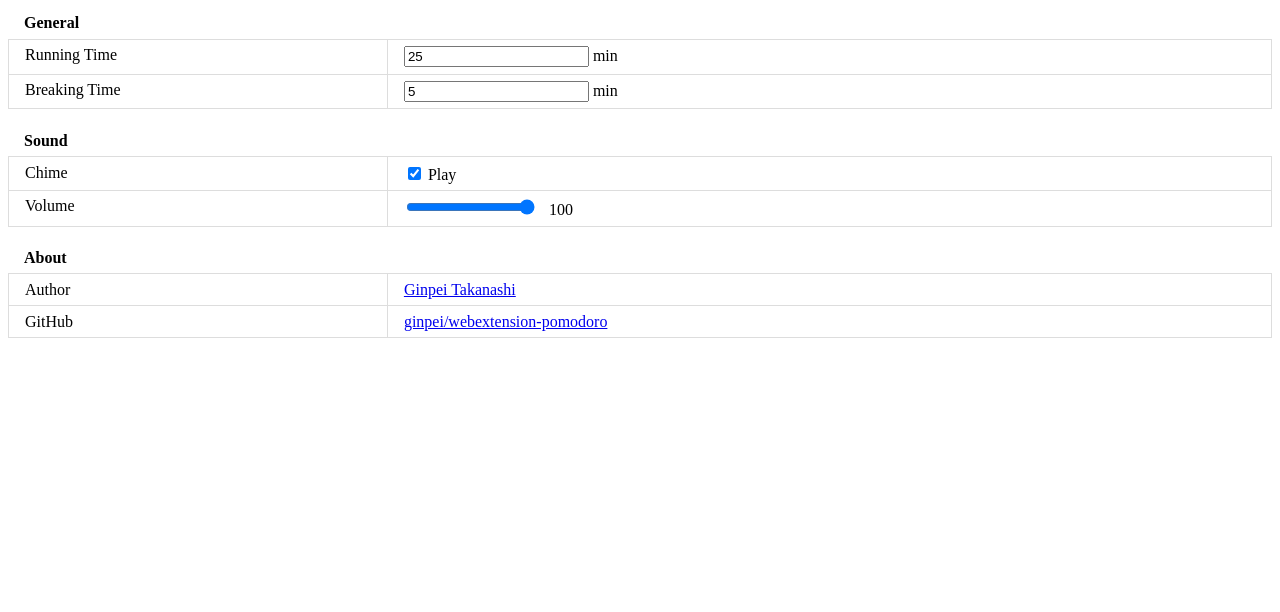
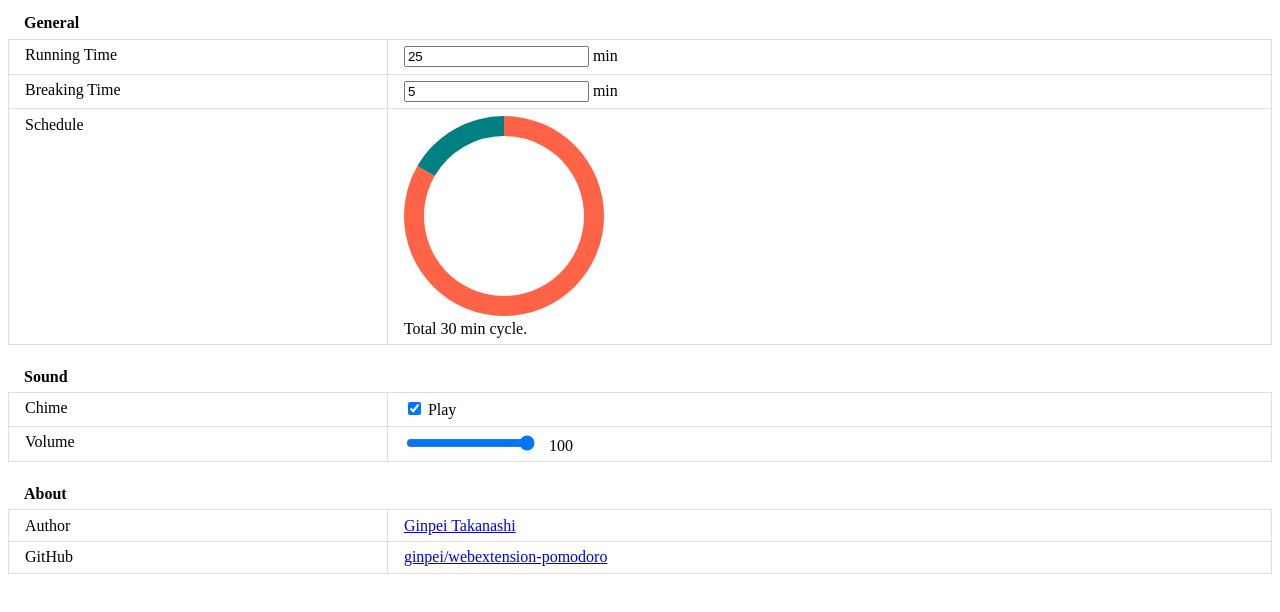
Before and after one commit to ginpei/webextension-pomodoro, a browser extension: page extension/options_ui/settings.html in a window 1280 px wide. Drawn offline with Linux system fonts and the light colour scheme.

Commit message:
show schedule in settings

```diff
--- a/extension/options_ui/SettingsPageController.js
+++ b/extension/options_ui/SettingsPageController.js
@@ -1,3 +1,5 @@
+/* globals ScheduleChart */
+
 // eslint-disable-next-line no-unused-vars
 class SettingsPageController {
   constructor ({ settings }) {
@@ -5,12 +7,17 @@ class SettingsPageController {
 
     this.elRunningDurationMin = document.querySelector('#runningDurationMin');
     this.elBreakingDurationMin = document.querySelector('#breakingDurationMin');
+    this.elTotalDurationMin = document.querySelector('#totalDurationMin');
     this.elPlayChime = document.querySelector('#playChime');
     this.elChimeVolume = document.querySelector('#chimeVolume');
     this.elChimeVolumeValue = document.querySelector('#chimeVolumeValue');
   }
 
   async start () {
+    this.chart = new ScheduleChart({
+      el: document.querySelector('#scheduleChart'),
+    });
+
     this.elRunningDurationMin.oninput = () => {
       this.save();
     };
@@ -29,17 +36,36 @@ class SettingsPageController {
       this.render();
     };
 
+    browser.storage.onChanged.addListener(async () => {
+      await this.settings.load();
+      this.render();
+    });
+
     await this.settings.load();
     this.render();
   }
 
   render () {
-    this.elRunningDurationMin.value = this.settings.runningDurationMin;
-    this.elBreakingDurationMin.value = this.settings.breakingDurationMin;
-    this.elPlayChime.checked = this.settings.playChime;
-    this.elChimeVolume.value = this.settings.chimeVolume;
-    this.elChimeVolume.disabled = !this.settings.playChime;
-    this.elChimeVolumeValue.textContent = this.settings.chimeVolume;
+    const s = this.settings;
+    const { runningDurationMin, breakingDurationMin } = s;
+
+    this.elRunningDurationMin.value = runningDurationMin;
+    this.elBreakingDurationMin.value = breakingDurationMin;
+    this.elTotalDurationMin.textContent = runningDurationMin + breakingDurationMin;
+    this.elPlayChime.checked = s.playChime;
+    this.elChimeVolume.value = s.chimeVolume;
+    this.elChimeVolume.disabled = !s.playChime;
+    this.elChimeVolumeValue.textContent = s.chimeVolume;
+
+    this.renderChart();
+  }
+
+  renderChart () {
+    this.chart.render({
+      runningDuration: this.settings.runningDuration,
+      breakingDuration: this.settings.breakingDuration,
+      active: false,
+    });
   }
 
   async save () {
--- a/extension/options_ui/settings.html
+++ b/extension/options_ui/settings.html
@@ -18,6 +18,13 @@
       <tr>
         <th>Breaking Time</th>
         <td><input id="breakingDurationMin" type="number" min="1" /> min</td>
+      </tr>
+      <tr>
+        <th>Schedule</th>
+        <td>
+          <canvas id="scheduleChart" width="200" height="200" viewbox="0 0 200 200"></canvas>
+          <div>Total <span id="totalDurationMin"></span> min cycle.</div>
+        </td>
       </tr>
     </tbody>
   </table>
@@ -50,6 +57,7 @@
   </table>
   <script src="/vendor/webextension-polyfill/browser-polyfill.min.js"></script>
   <script src="/lib/Settings.js"></script>
+  <script src="/popup/ScheduleChart.js"></script>
   <script src="/options_ui/SettingsPageController.js"></script>
   <script src="/options_ui/main.js"></script>
 </body>
```
